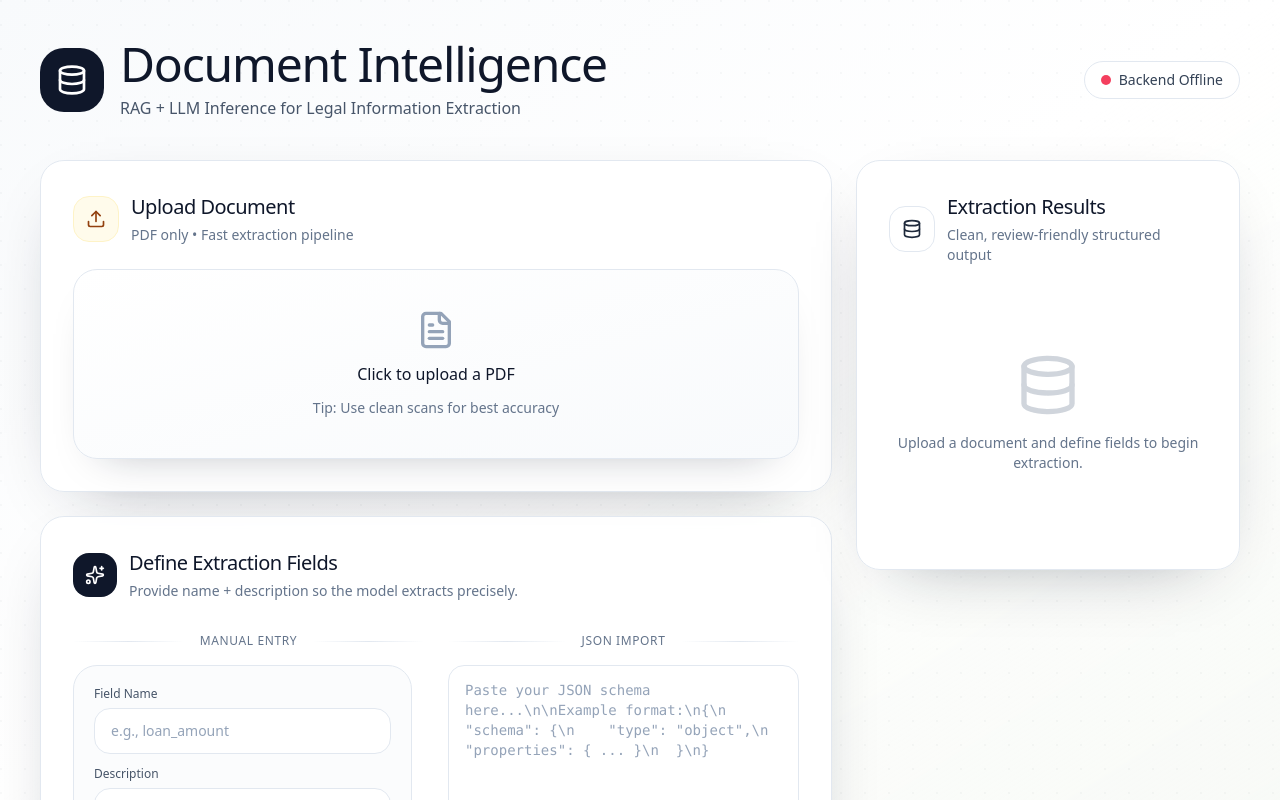
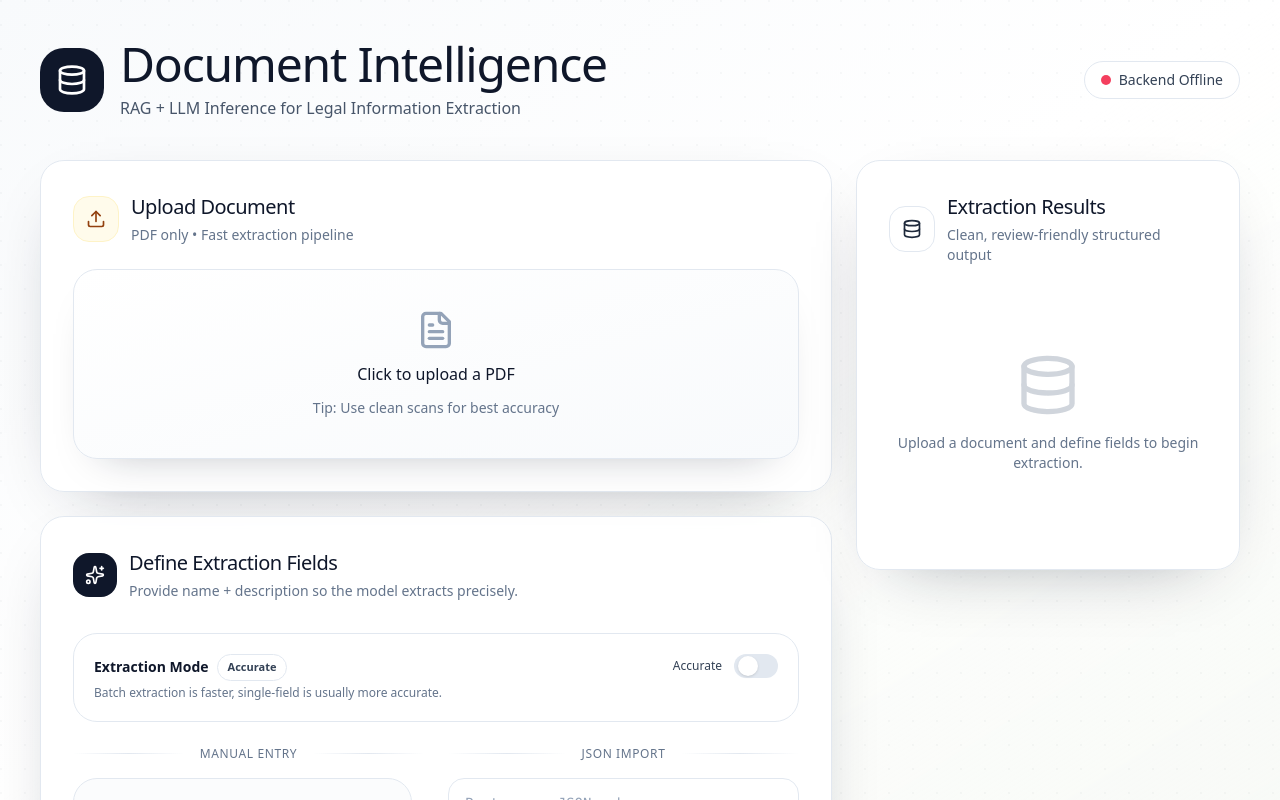
Before and after one commit to artypratham/docIntelFrontend, a React (Vite) app: page / in a window 1280 px wide. Shown: the top 800 px of the page. Built offline with nearby package versions, Linux system fonts and the light colour scheme; no server answers.

Commit message:
Added batch extraction feature

```diff
--- a/src/components/document/FieldBuilder.jsx
+++ b/src/components/document/FieldBuilder.jsx
@@ -5,7 +5,15 @@ import Button from "../shared/Button.jsx";
 import Input from "../shared/Input.jsx";
 import Select from "../shared/Select.jsx";
 
-export default function FieldBuilder({ fields, setFields, canExtract, isExtracting, onExtract }) {
+export default function FieldBuilder({
+  fields,
+  setFields,
+  batchExtraction,
+  setBatchExtraction,
+  canExtract,
+  isExtracting,
+  onExtract
+}) {
   const [jsonInput, setJsonInput] = useState("");
   const [jsonError, setJsonError] = useState(null);
   const [jsonSuccess, setJsonSuccess] = useState(null);
@@ -36,8 +44,12 @@ export default function FieldBuilder({ fields, setFields, canExtract, isExtracti
     try {
       const parsed = JSON.parse(jsonInput);
 
-      // Handle the extraction_schema wrapper
-      const schema = parsed.schema || parsed;
+      // Support multiple wrappers:
+      // - Swagger-style: { schema: {...}, batch_extraction: true/false }
+      // - Older: { extraction_schema: {...} }
+      // - Raw schema: { type: "object", properties: {...} }
+      const schema = parsed.schema || parsed.extraction_schema || parsed;
+      const importedBatch = parsed.batch_extraction === true;
 
       if (!schema.properties || typeof schema.properties !== "object") {
         setJsonError("Invalid schema: 'properties' object not found");
@@ -64,6 +76,7 @@ export default function FieldBuilder({ fields, setFields, canExtract, isExtracti
       }
 
       setFields(newFields);
+      if (importedBatch) setBatchExtraction(true);
       setJsonInput("");
       setJsonError(null);
       setJsonSuccess(`Successfully imported ${newFields.length} field${newFields.length !== 1 ? 's' : ''}`);
@@ -88,6 +101,54 @@ export default function FieldBuilder({ fields, setFields, canExtract, isExtracti
           <p className="text-xs sm:text-sm text-slate-500 mt-1">
             Provide name + description so the model extracts precisely.
           </p>
+        </div>
+      </div>
+
+      <div className="mb-6 rounded-3xl border border-slate-200 bg-white/70 p-4 sm:p-5">
+        <div className="flex items-start justify-between gap-4">
+          <div className="min-w-0">
+            <div className="flex items-center gap-2">
+              <p className="text-sm font-semibold text-slate-900">Extraction Mode</p>
+              <span
+                className={[
+                  "inline-flex items-center rounded-full border px-2.5 py-1 text-[11px] font-semibold",
+                  batchExtraction
+                    ? "border-amber-200 bg-amber-50 text-amber-900"
+                    : "border-slate-200 bg-white text-slate-700"
+                ].join(" ")}
+              >
+                {batchExtraction ? "Faster" : "Accurate"}
+              </span>
+            </div>
+            <p className="text-xs text-slate-500 mt-1">
+              Batch extraction is faster, single-field is usually more accurate.
+            </p>
+          </div>
+
+          <label className="inline-flex items-center gap-3 select-none">
+            <span className="text-xs font-medium text-slate-700">
+              {batchExtraction ? "Faster" : "Accurate"}
+            </span>
+            <button
+              type="button"
+              onClick={() => setBatchExtraction((v) => !v)}
+              className={[
+                "relative inline-flex h-6 w-11 items-center rounded-full transition-colors",
+                "focus:outline-none focus:ring-2 focus:ring-amber-200 focus:ring-offset-2 focus:ring-offset-white",
+                batchExtraction ? "bg-slate-900" : "bg-slate-200"
+              ].join(" ")}
+              role="switch"
+              aria-checked={batchExtraction}
+              aria-label={`Toggle extraction mode (currently ${batchExtraction ? "Faster" : "Accurate"})`}
+            >
+              <span
+                className={[
+                  "inline-block h-5 w-5 transform rounded-full bg-white shadow transition-transform",
+                  batchExtraction ? "translate-x-5" : "translate-x-1"
+                ].join(" ")}
+              />
+            </button>
+          </label>
         </div>
       </div>
 
--- a/src/pages/DocumentIntelligencePage.jsx
+++ b/src/pages/DocumentIntelligencePage.jsx
@@ -16,6 +16,7 @@ export default function DocumentIntelligencePage() {
   const [docId, setDocId] = useState(null);
 
   const [fields, setFields] = useState([{ name: "", description: "", type: "string" }]);
+  const [batchExtraction, setBatchExtraction] = useState(false);
 
   const [isUploading, setIsUploading] = useState(false);
   const [isExtracting, setIsExtracting] = useState(false);
@@ -81,7 +82,7 @@ export default function DocumentIntelligencePage() {
     setExtractionResult(null);
 
     try {
-      const data = await documentApi.extract(docId, schema);
+      const data = await documentApi.extract(docId, schema, batchExtraction);
       const extraction = data?.extraction;
 
       // Backend can return partial results (some fields null/not_found) with HTTP 200 — that's OK.
@@ -107,6 +108,7 @@ export default function DocumentIntelligencePage() {
     setUploadedFile(null);
     setDocId(null);
     setFields([{ name: "", description: "", type: "string" }]);
+    setBatchExtraction(false);
     setExtractionResult(null);
     setError(null);
   }
@@ -144,6 +146,8 @@ export default function DocumentIntelligencePage() {
           <FieldBuilder
             fields={fields}
             setFields={setFields}
+            batchExtraction={batchExtraction}
+            setBatchExtraction={setBatchExtraction}
             canExtract={Boolean(docId)}
             isExtracting={isExtracting}
             onExtract={onExtract}
--- a/src/services/documentApi.js
+++ b/src/services/documentApi.js
@@ -14,11 +14,11 @@ export const documentApi = {
     });
   },
 
-  extract: async (docId, schema) => {
+  extract: async (docId, schema, batchExtraction = false) => {
     return apiFetch(`${ENV.API_BASE_URL}/documents/${docId}/extract`, {
       method: "POST",
       headers: { "Content-Type": "application/json" },
-      body: JSON.stringify({ schema, batch_extraction: true })
+      body: JSON.stringify({ schema, batch_extraction: Boolean(batchExtraction) })
     });
   }
 };
```
